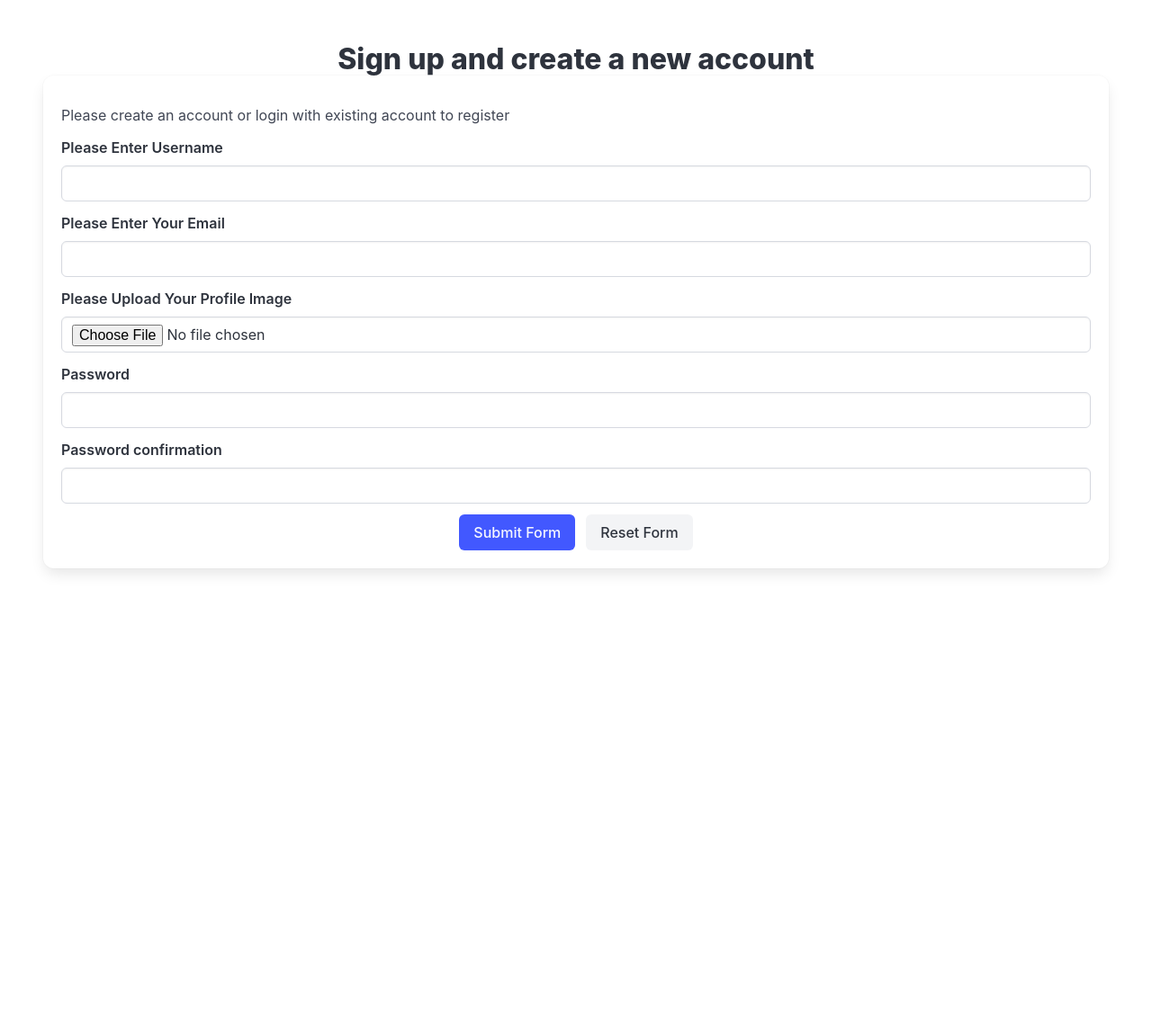
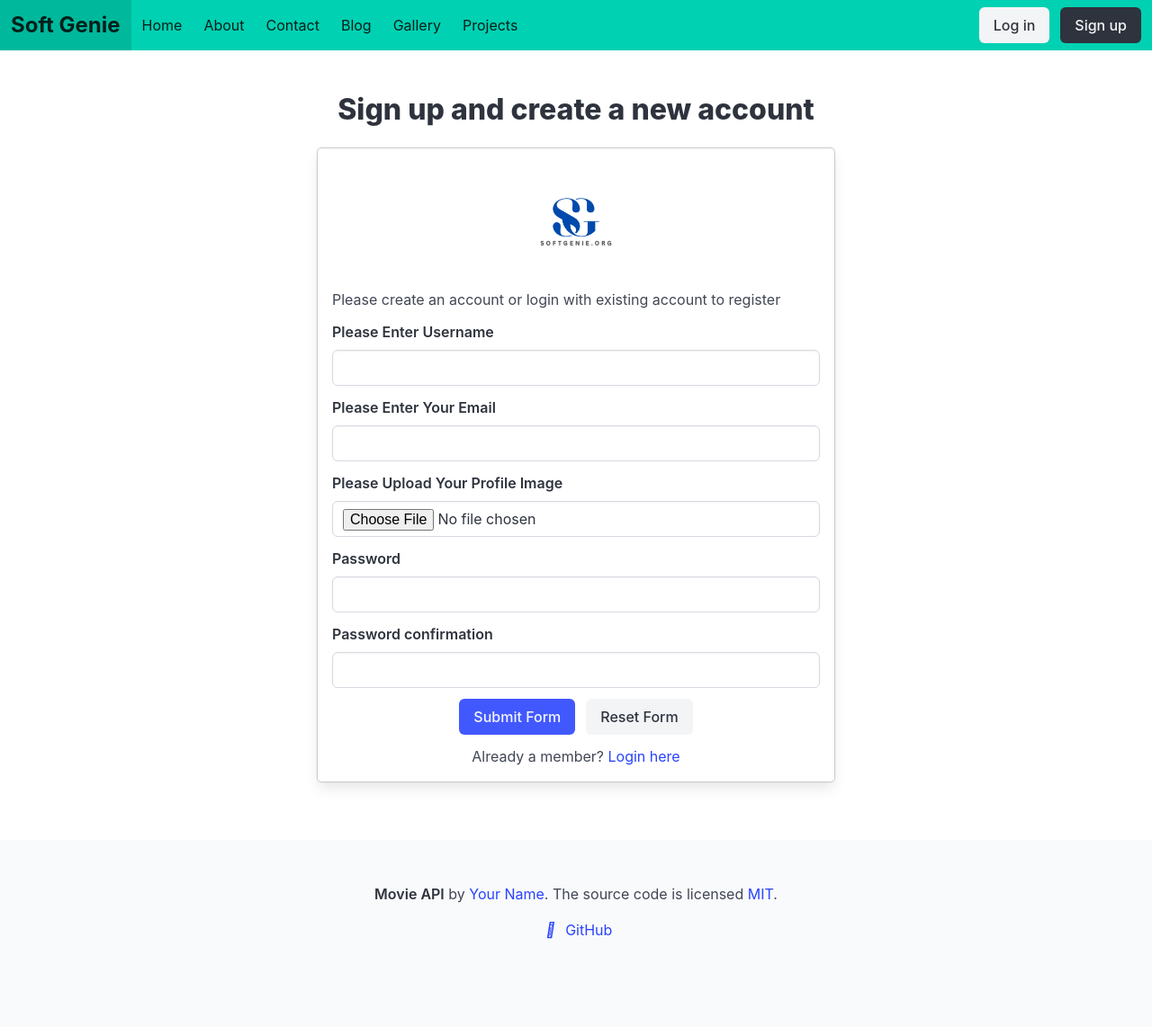
Before and after one commit to Apfirebolt/movies_django_rest_api, a Django app: page /accounts/register in a window 1280 px wide. Shown: the whole page at 90% size. Before the commit the page ends 638 px from the top, so only its background shows below. Run offline with Django 3.2, Linux system fonts and the light colour scheme; some libraries are stand-ins or nearby versions.

Commit message:
added logo and made changes in homepage

```diff
--- a/api/views.py
+++ b/api/views.py
@@ -151,7 +151,7 @@ class DetailBlogApiView(RetrieveUpdateDestroyAPIView):
 
     def retrieve(self, request, *args, **kwargs):
         instance = self.get_object()
-        instance.view += 1
+        instance.views += 1
         instance.save()
         serializer = ListBlogSerializer(instance)
         return Response(serializer.data)
--- a/static/css/main.css
+++ b/static/css/main.css
@@ -0,0 +1,21 @@
+.home h2 {
+    margin: 1rem auto;
+    color: #333;
+}
+
+h1 {
+    color: red;
+}
+
+.register-form {
+    margin: 1rem auto;
+    padding: 1rem;
+    border: 1px solid #ccc;
+    border-radius: 5px;
+    width: 50%;
+}
+
+.nav-logo {
+    font-size: 1.5rem;
+    font-weight: bold;
+}
--- a/templates/accounts/register.html
+++ b/templates/accounts/register.html
@@ -1,5 +1,6 @@
 {% extends 'base.html' %}
 {% load widget_tweaks %}
+{% load static %}
 
 {% block title %}
 Softgenie - Create Account
@@ -13,15 +14,16 @@ Softgenie - Create Account
 </div>
 {% endfor %}
 {% endif %}
-
+{% include 'header.html' %}
 <div class="section">
     <div class="container">
         <h2 class="title is-3 has-text-centered">
             Sign up and create a new account
         </h2>
-    </div>
-
-    <form action="" method="post" enctype="multipart/form-data" class="box">
+        <form action="" method="post" enctype="multipart/form-data" class="box register-form">
+            <figure class="image is-128x128" style="margin: 0 auto;">
+                <img src="{% static 'images/logo.png' %}" alt="SoftGenie Logo">
+            </figure>
             <p class="my-3">Please create an account or login with existing account to register</p>
             {% csrf_token %}
             {% for each_field in form %}
@@ -40,6 +42,11 @@ Softgenie - Create Account
                     <input type="reset" class="button is-light" name="reset" value="Reset Form">
                 </div>
             </div>
+            <div class="field is-grouped is-grouped-centered">
+                <p class="control">
+                    Already a member? <a href="{% url 'accounts:login' %}">Login here</a>
+                </p>
+            </div>
             {% if form.errors %}
             <div class="notification is-danger">
                 <ul>
@@ -51,4 +58,7 @@ Softgenie - Create Account
             {% endif %}
         </form>
     </div>
+</div>
+
+{% include 'footer.html' %}
 {% endblock %}
--- a/templates/header.html
+++ b/templates/header.html
@@ -1,8 +1,10 @@
+{% load static %}
+
 <header>
     <nav class="navbar is-primary" role="navigation" aria-label="main navigation">
         <div class="navbar-brand">
-            <a class="navbar-item" href="{% url 'home' %}"></a>
-                <img src="https://bulma.io/images/bulma-logo.png" alt="Logo">
+            <a class="navbar-item is-vcentered nav-logo" href="{% url 'home' %}">
+                Soft Genie
             </a>
             <a role="button" class="navbar-burger" aria-label="menu" aria-expanded="false" data-target="navbarBasicExample">
                 <span aria-hidden="true"></span>
@@ -39,8 +41,8 @@
                         <a class="button is-light" href="{% url 'accounts:login' %}">
                             Log in
                         </a>
-                        <a class="button is-primary" href="{% url 'accounts:register' %}"></a>
-                            <strong>Sign up</strong>
+                        <a class="button is-dark" href="{% url 'accounts:register' %}">
+                            Sign up
                         </a>
                     </div>
                 </div>
```
Also changed, not shown: templates/accounts/login.html (+5 -4 lines), templates/index.html (+9 -33 lines), static/images/logo.png (added). Lines whose indentation alone changed are shown as unchanged.
